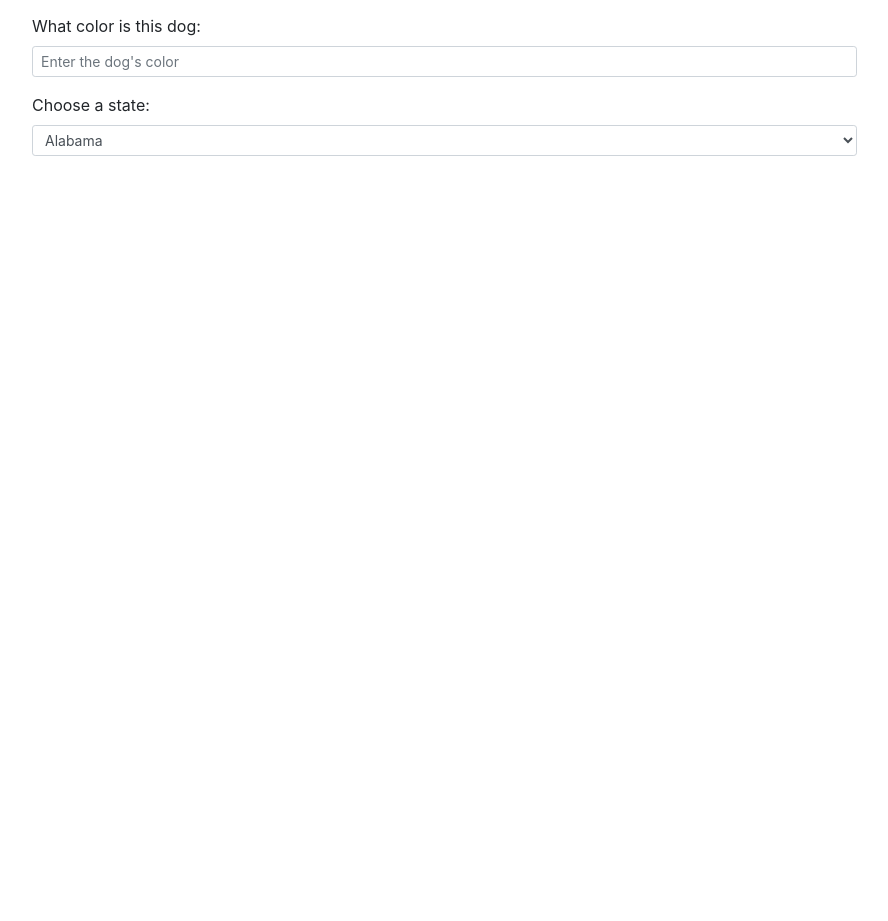
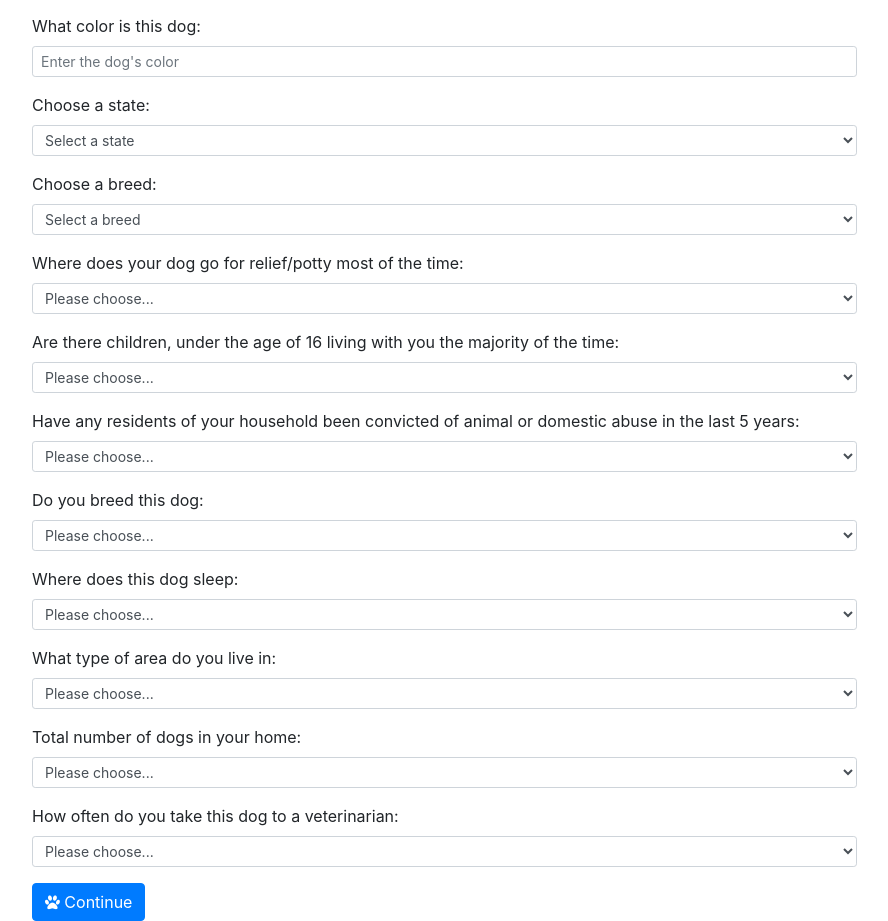
Before and after one commit to jmanock/fin-dog-bite, a React (Create React App) app: page / in a window 1280 px wide. Shown: the part 365-1286 px from the top of the page, without its empty margins (53-941 px from the left). Before the commit the page ends 800 px from the top, so only its background shows below. Built offline with nearby package versions, Linux system fonts and the light colour scheme.

Commit message:
almost done with the first form

```diff
--- a/src/FormComponents/Button.jsx
+++ b/src/FormComponents/Button.jsx
@@ -2,8 +2,8 @@ import React from 'react';
 
 const Button = (props) =>{
   return(
-    <button style={props.style} className={props.type==='primary'>'btn btn-primary': 'btn btn-secondary'} onClick={props.action}>
-      <i className='fa fa-paw'></i>{props.title}
+    <button style={props.style} className={props.type==='primary'?'btn btn-primary': 'btn btn-secondary'} onClick={props.action}>
+      <i className='fa fa-paw'></i> {props.title}
     </button>
   );
 };
--- a/src/FormComponents/Select.jsx
+++ b/src/FormComponents/Select.jsx
@@ -5,7 +5,7 @@ const Select = (props) =>{
     <div className='form-group'>
       <label className='form-label'>{props.title}</label>
       <select id={props.name} name={props.name} value={props.value} onChange={props.handleChange} className='form-control form-control-sm'>
-        <option value='' disabled>{props.placeholder}</option>
+        <option>{props.placeholder}</option>
         {props.options.map(option =>{
           return(
             <option key={option} value={option} label={option}>{option}</option>
--- a/src/Holder.jsx
+++ b/src/Holder.jsx
@@ -11,7 +11,8 @@ class Holder extends Component{
     },
     stateOptions:States,
     breedOptions:Breeds,
-    ynOptions:['Yes', 'No']
+    ynOptions:['Yes', 'No'],
+    placeholder:'Please choose...'
   }
 
   handleChange = (e) =>{
--- a/src/PageComponents/Form.jsx
+++ b/src/PageComponents/Form.jsx
@@ -2,12 +2,11 @@ import React from 'react';
 import Input from '../FormComponents/Input';
 import {Link} from 'react-router-dom';
 import Select from '../FormComponents/Select';
+import Button from '../FormComponents/Button';
 
 const Form = (props) => {
   return(
     <div className='container'>
-      <Link to={{pathname:'/Rates', state:{newUser:props.newUser}}}>
-      </Link>
       <h1>Form Page</h1>
       <form>
         <div className='row'>
@@ -31,9 +30,30 @@ const Form = (props) => {
             <Input type={'text'} title={'What color is this dog:'} name={'color'} value={props.newUser.color} placeholder={"Enter the dog's color"} handleChange={props.handleChange} />
 
             <Select title={'Choose a state:'} name={'state'} options={props.newUser.stateOptions} placeholder={'Select a state'} value={props.newUser.state} handleChange={props.handleChange} />
+
+            <Select title={'Choose a breed:'} name={'breed'} options={props.newUser.breedOptions} placeholder={'Select a breed'} value={props.newUser.breed} handleChange={props.handleChange} />
+
+            <Select title={'Where does your dog go for relief/potty most of the time:'} name={'bathroom'} options={['Inside a completely fenced yard or kennel', 'Underground electric dog containment system', 'Outside loose in unfenced yard', 'Permanently tied/tetherd outside', 'On tie line for 1 hour or less at a time', 'Leash walked']} value={props.newUser.bathroom} placeholder={props.newUser.placeholder} handleChange={props.handleChange} />
+
+            <Select title={'Are there children, under the age of 16 living with you the majority of the time:'} name={'children'} options={['Yes', 'No', 'Daycare or babysitting service in the home', 'Foster children in the home']} value={props.newUser.children} placeholder={props.newUser.placeholder} handleChange={props.handleChange} />
+
+            <Select title={'Have any residents of your household been convicted of animal or domestic abuse in the last 5 years:'} name={'abuse'} options={props.newUser.ynOptions} value={props.newUser.abuse} placeholder={props.newUser.placeholder} handleChange={props.handleChange} />
+
+            <Select title={'Do you breed this dog:'} name={'doesBreed'} options={['No', 'Stud only', '1 litter annually', '2 litters annually']} value={props.newUser.doesBreed} placeholder={props.newUser.placeholder} handleChange={props.handleChange} />
+
+            <Select title={'Where does this dog sleep:'} name={'sleep'} options={['Inside home', 'Garage', 'Outside loose in fenced yard', 'Outside without any restraints', 'Permanent outside kennel', 'Tied out']} value={props.newUser.sleep} placeholder={props.newUser.placeholder} handleChange={props.handleChange} />
+
+            <Select title={'What type of area do you live in:'} name={'area'} options={['Country and/or your dog travels with you', 'City, Town, Suburb, Campus']} value={props.newUser.area} placeholder={props.newUser.placeholder} handleChange={props.handleChange} />
+
+            <Select title={'Total number of dogs in your home:'} name={'dogsInHome'} options={['1','2 to 4', '5 or more']} value={props.newUser.dogsInHome} placeholder={props.newUser.placeholder} handleChange={props.handleChange} />
+
+            <Select title={'How often do you take this dog to a veterinarian:'} name={'veterinarian'} options={['Annually and would treat for illness or injury', 'Only as required by law', 'Never']} value={props.newUser.veterinarian} placeholder={props.newUser.placeholder} handleChange={props.handleChange} />
           </div>
         </div>
       </form>
+      <Link to={{pathname:'/Rates', state:{newUser:props.newUser}}}>
+        <Button type={'primary'} title={'Continue'}></Button>
+      </Link>
     </div>
   )
 }
```
